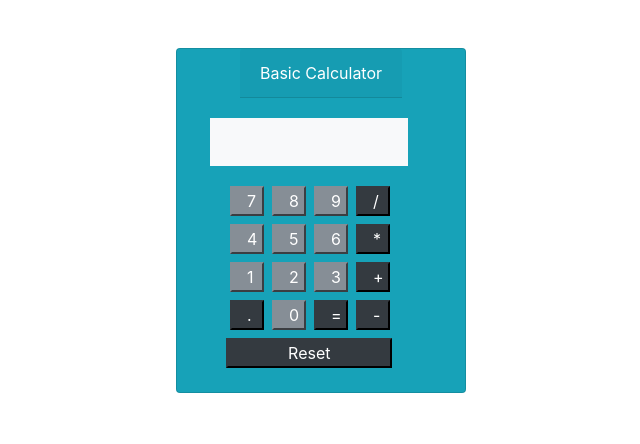
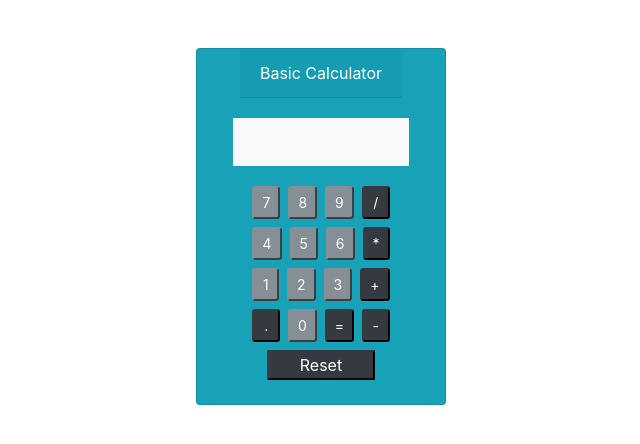
Before and after one commit to adritaroy21/JS-Calculator, a plain HTML site: page Calculator/index.html in a window 1280 px wide. Shown: the whole page, without its empty margins (319-959 px from the left). Drawn offline with nearby package versions, Linux system fonts and the light colour scheme.

Commit message:
fixed alignment and button sizes

```diff
--- a/Calculator/index.html
+++ b/Calculator/index.html
@@ -10,41 +10,43 @@
 </head>
 <body>
 
-	<div class="container w-25 align-items-center mt-5">
-		<div class="card text-white bg-info align-items-center mb-3">
+	<div class="container mt-5" align="center">
+		<div class="card text-white bg-info align-items-center mb-3" style="max-width: 250px">
     	<div class="card-header">Basic Calculator</div>
      		<div class="card-body align-items-center">
-        	<div class="bg-light p-3 mr-4 mb-3">
+        	<div class="bg-light p-3 mb-3" style="max-width: 100%">
             <p id="output" class="text-dark"></p>
         	</div>
-        	<div class="container align-items-center ml-3">
-        		<div class="row align-items-center text-center">
-        		<button class="btn-secondary col-md-1 m-1" id="num" onclick="update('7')"> 7 </button>
-        		<button class="btn-secondary col-md-1 m-1" id="num" onclick="update('8')"> 8 </button>
-        		<button class="btn-secondary col-md-1 m-1" id="num" onclick="update('9')"> 9 </button>
-        		<button class="btn-dark col-md-1  m-1" id="op" onclick="operator('/')"> / </button>
+        	<div class="container">
+        		<div class="d-flex justify-content-center">
+        		<button class="btn-secondary btn-sm btn-block m-1" id="num" onclick="update('7')"> 7 </button>
+        		<button class="btn-secondary btn-sm btn-block m-1" id="num" onclick="update('8')"> 8 </button>
+        		<button class="btn-secondary btn-sm btn-block m-1" id="num" onclick="update('9')"> 9 </button>
+        		<button class="btn-dark btn-sm btn-block m-1" id="op" onclick="operator('/')"> / </button>
         	  </div>
-        	 <div class="row">
-        		<button class="btn-secondary col-md-1 m-1" id="num" onclick="update('4')"> 4 </button>
-        		<button class="btn-secondary col-md-1 m-1" id="num" onclick="update('5')"> 5 </button>
-        		<button class="btn-secondary col-md-1 m-1" id="num" onclick="update('6')"> 6 </button>
-        		<button class="btn-dark col-md-1 m-1" id="op" onclick="operator('*')"> * </button>
+        	 <div class="d-flex justify-content-center">
+        		<button class="btn-secondary btn-sm btn-block m-1" id="num" onclick="update('4')"> 4 </button>
+        		<button class="btn-secondary btn-sm btn-block m-1" id="num" onclick="update('5')"> 5 </button>
+        		<button class="btn-secondary btn-sm btn-block m-1" id="num" onclick="update('6')"> 6 </button>
+        		<button class="btn-dark btn-sm btn-block m-1" id="op" onclick="operator('*')"> * </button>
         	</div>
-        	<div class="row">
-        		<button class="btn-secondary col-md-1 m-1" id="num" onclick="update('1')"> 1 </button>
-        		<button class="btn-secondary col-md-1 m-1" id="num" onclick="update('2')"> 2 </button>
-        		<button class="btn-secondary col-md-1 m-1" id="num" onclick="update('3')"> 3 </button>
-        		<button class="btn-dark col-md-1 m-1" id="op" onclick="operator('+')"> + </button>
+        	<div class="d-flex justify-content-center">
+        		<button class="btn-secondary btn-sm btn-block m-1" id="num" onclick="update('1')"> 1 </button>
+        		<button class="btn-secondary btn-sm btn-block m-1" id="num" onclick="update('2')"> 2 </button>
+        		<button class="btn-secondary btn-sm btn-block m-1" id="num" onclick="update('3')"> 3 </button>
+        		<button class="btn-dark btn-sm btn-block m-1" id="op" onclick="operator('+')"> + </button>
         	</div>
-        	<div class="row">
-        		<button class="btn-dark col-md-1 m-1" id="num" onclick="update('.')"> . </button>
-        		<button class="btn-secondary col-md-1 m-1" id="num" onclick="update('0')"> 0 </button>
-        		<button class="btn-dark col-md-1 m-1" onclick="execute()"> = </button>
-        		<button class="btn-dark col-md-1 m-1" id="op" onclick="operator('-')"> - </button>
+        	<div class="d-flex justify-content-center">
+        		<button class="btn-dark btn-sm btn-block m-1" id="num" onclick="update('.')"> . </button>
+        		<button class="btn-secondary btn-sm btn-block m-1" id="num" onclick="update('0')"> 0 </button>
+        		<button class="btn-dark btn-sm btn-block m-1" onclick="execute()"> = </button>
+        		<button class="btn-dark btn-sm btn-block m-1" id="op" onclick="operator('-')"> - </button>
         	</div>
+          <div class="d-flex justify-content-center">
+            <button class="btn-dark btn-block m-1 w-75" onclick="reset()"> Reset </button>
+          </div>
+        </div>
       </div>
-        	<button class="btn-dark m-1 ml-3 w-75" onclick="reset()"> Reset </button>
-      	</div>
  		 </div>
 	</div>
 
```
